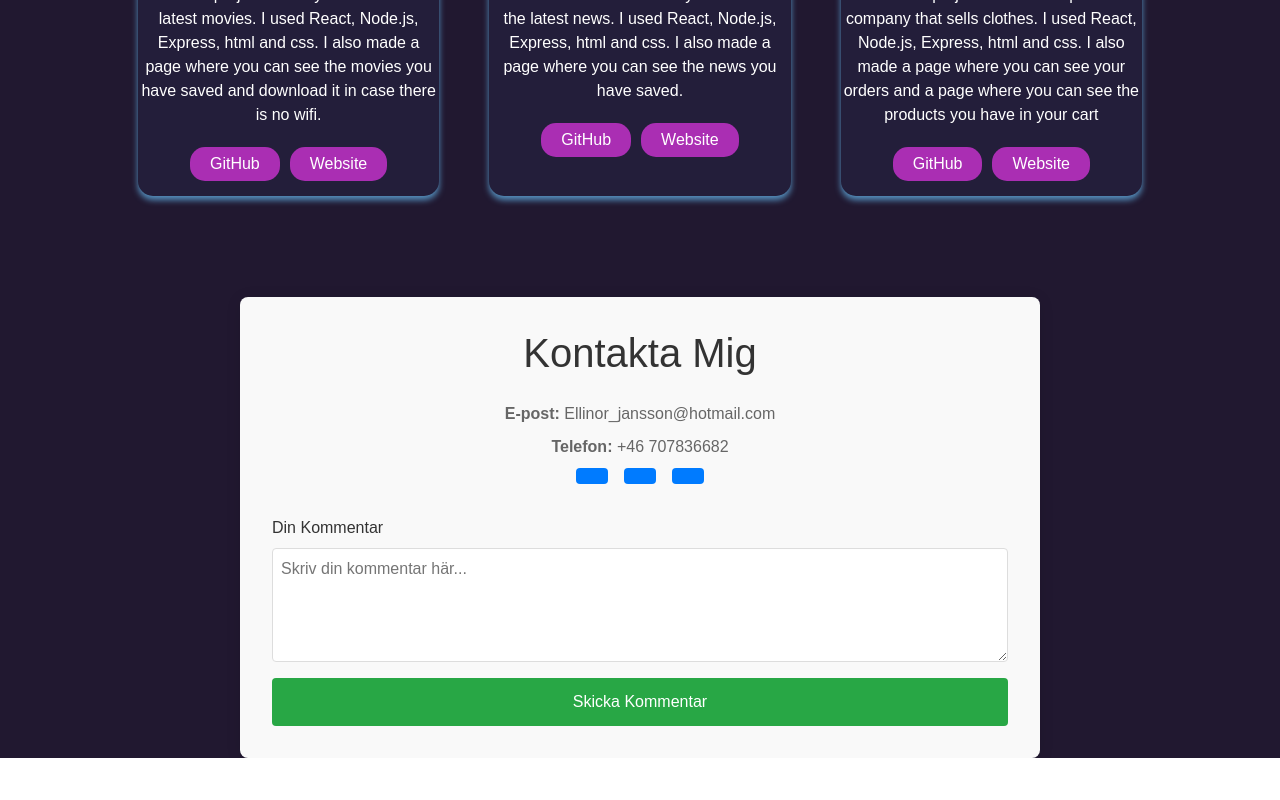
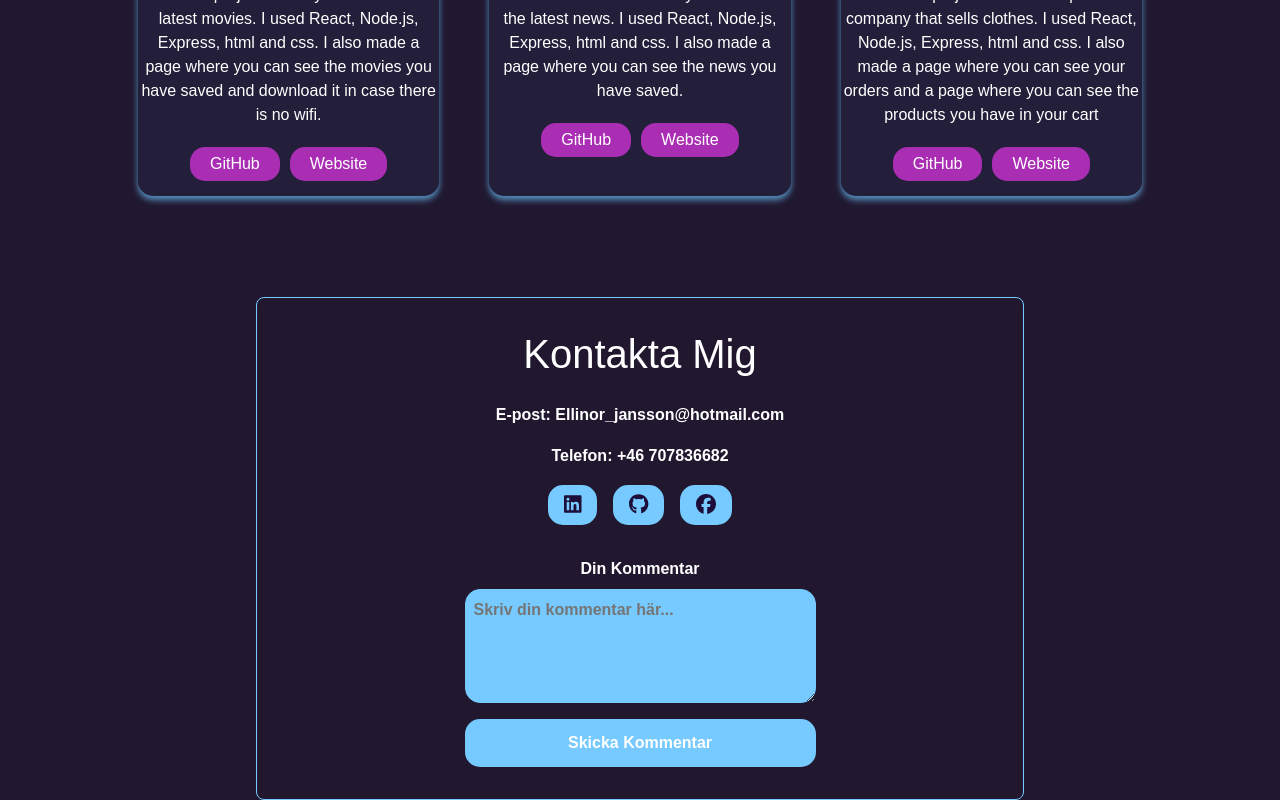
Before and after one commit to ellinorjanssonl/viteportfolio, a React (Vite) app: page / in a window 1280 px wide. Shown: the part 1609-2409 px from the top of the page. Before the commit the page ends 2367 px from the top, so only its background shows below. Built offline with nearby package versions, Linux system fonts and the light colour scheme.

Commit message:
contact form

```diff
--- a/src/components/Contact/Contact.jsx
+++ b/src/components/Contact/Contact.jsx
@@ -1,6 +1,8 @@
 import React, { useState } from "react";
 import { motion } from "framer-motion";
 import styles from "./Contact.module.css";
+import { FontAwesomeIcon } from '@fortawesome/react-fontawesome';
+import { faLinkedin, faGithub, faFacebook } from '@fortawesome/free-brands-svg-icons';
 
 export const Contact = () => {
   const [comment, setComment] = useState(""); // Hantera användarens kommentar
@@ -31,7 +33,6 @@ export const Contact = () => {
   };
 
   return (
-
     <motion.div
       id="contact"
       className={styles.contactContainer}
@@ -49,19 +50,19 @@ export const Contact = () => {
         <p><strong>E-post:</strong> Ellinor_jansson@hotmail.com</p>
         <p><strong>Telefon:</strong> +46 707836682</p>
 
-      <div className={styles.socialMediaLinks}>
-        <a href="https://www.linkedin.com/in/dinprofil" target="_blank" rel="Linkedin">
+        <div className={styles.socialMediaLinks}>
+  <a href="https://www.linkedin.com/in/dinprofil" target="_blank" rel="noopener noreferrer">
+    <FontAwesomeIcon icon={faLinkedin} size="lg" />
+  </a>
+  <a href="https://www.github.com/dinanvändarnamn" target="_blank" rel="noopener noreferrer">
+    <FontAwesomeIcon icon={faGithub} size="lg" />
+  </a>
+  <a href="https://www.facebook.com/dinprofil" target="_blank" rel="noopener noreferrer">
+    <FontAwesomeIcon icon={faFacebook} size="lg" />
+  </a>
+</div>
 
-        </a>
-        <a href="https://www.github.com/dinanvändarnamn" target="_blank" rel="Github">
-
-        </a>
-        <a href="https://www.facebook.com/dinprofil" target="_blank" rel="Facebook">
-
-        </a>
-      </div>
-      </motion.div>
-      <form className={styles.contactForm} onSubmit={handleSubmit}>
+    </motion.div><form className={styles.contactForm} onSubmit={handleSubmit}>
         <label htmlFor="userComment">Din Kommentar</label>
         <textarea
           id="userComment"
@@ -69,8 +70,7 @@ export const Contact = () => {
           rows="4"
           placeholder="Skriv din kommentar här..."
           value={comment}
-          onChange={(e) => setComment(e.target.value)}
-        ></textarea>
+          onChange={(e) => setComment(e.target.value)}></textarea>
         <button type="submit">Skicka Kommentar</button>
       </form>
     </motion.div>
--- a/src/components/Contact/Contact.module.css
+++ b/src/components/Contact/Contact.module.css
@@ -2,29 +2,31 @@
 
 /* Contact.module.css */
 .contactContainer {
-    max-width: 800px;
+    max-width: 60%;
     margin: 0 auto;
     padding: 2rem;
-    background: #f9f9f9;
-    box-shadow: 0 2px 15px rgba(0, 0, 0, 0.1);
+    background: var(--color-bg);
+    border: 1px solid #76caff;
     border-radius: 8px;
-    font-family: 'Helvetica Neue', Helvetica, Arial, sans-serif;
   }
 
   .contactHeader {
     text-align: center;
-    color: #333;
+    color: #ffffff;
     margin-bottom: 1.5rem;
   }
 
   .contactInfo {
+    font-size: 1rem;
     margin-bottom: 2rem;
-    color: #666;
+    color: #ffffff;
   }
 
   .contactInfo p {
+    font-size: 1rem;
+    font-weight: bold;
     line-height: 1.6;
-    margin: 0.5rem 0;
+    margin: 1rem 0;
   }
 
   .socialMediaLinks {
@@ -36,15 +38,15 @@
 
   .socialMediaLinks a {
     text-decoration: none;
-    color: #fff;
-    background: #007bff;
+    color:#1c0d39;
+    background: #76caff;
     padding: 0.5rem 1rem;
-    border-radius: 4px;
+    border-radius: 15px;
     transition: background-color 0.3s ease;
   }
 
   .socialMediaLinks a:hover {
-    background: #0056b3;
+    background: #75d5ff;
   }
 
   .contactForm {
@@ -53,29 +55,41 @@
   }
 
   .contactForm label {
+    text-align: center;
+    font-size: 1rem;
+    font-weight: bold;
     margin-bottom: 0.5rem;
-    color: #333;
+    color: #ffffff;
   }
 
   .contactForm textarea {
+    background:#76caff;
+    width: 50%;
+    align-self: center;
+    font-size: 1rem;
+    font-weight: bold;
     padding: 0.5rem;
     margin-bottom: 1rem;
-    border: 1px solid #ddd;
-    border-radius: 4px;
+    border: 1px solid #76caff;
+    border-radius: 15px;
     resize: vertical;
   }
 
   .contactForm button {
+    font-size: 1rem;
+    font-weight: bold;
+    align-self: center;
     cursor: pointer;
-    background: #28a745;
+    width: 50%;
+    background: #76caff;
     color: #fff;
     border: none;
     padding: 0.75rem 1.5rem;
     font-size: 1rem;
-    border-radius: 4px;
+    border-radius: 15px;
     transition: background-color 0.3s ease;
   }
 
   .contactForm button:hover {
-    background: #218838;
+    background: #ff63f7;
   }
```
